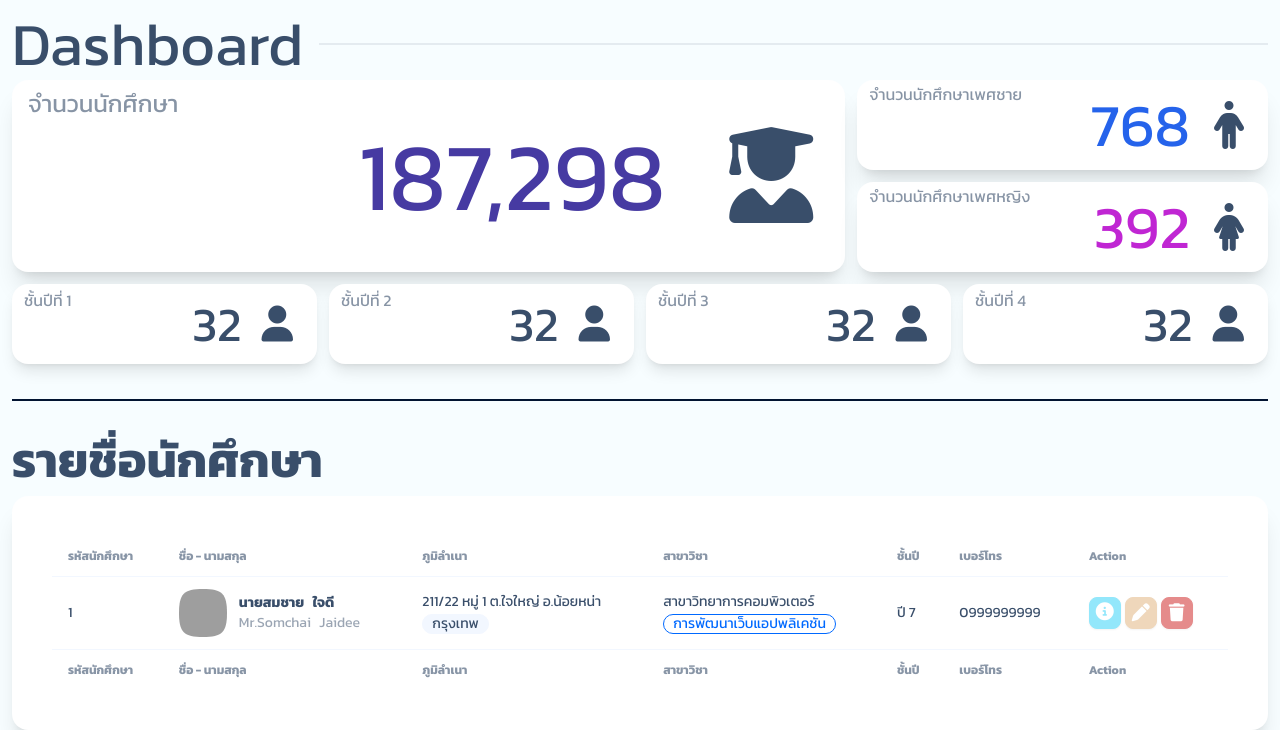
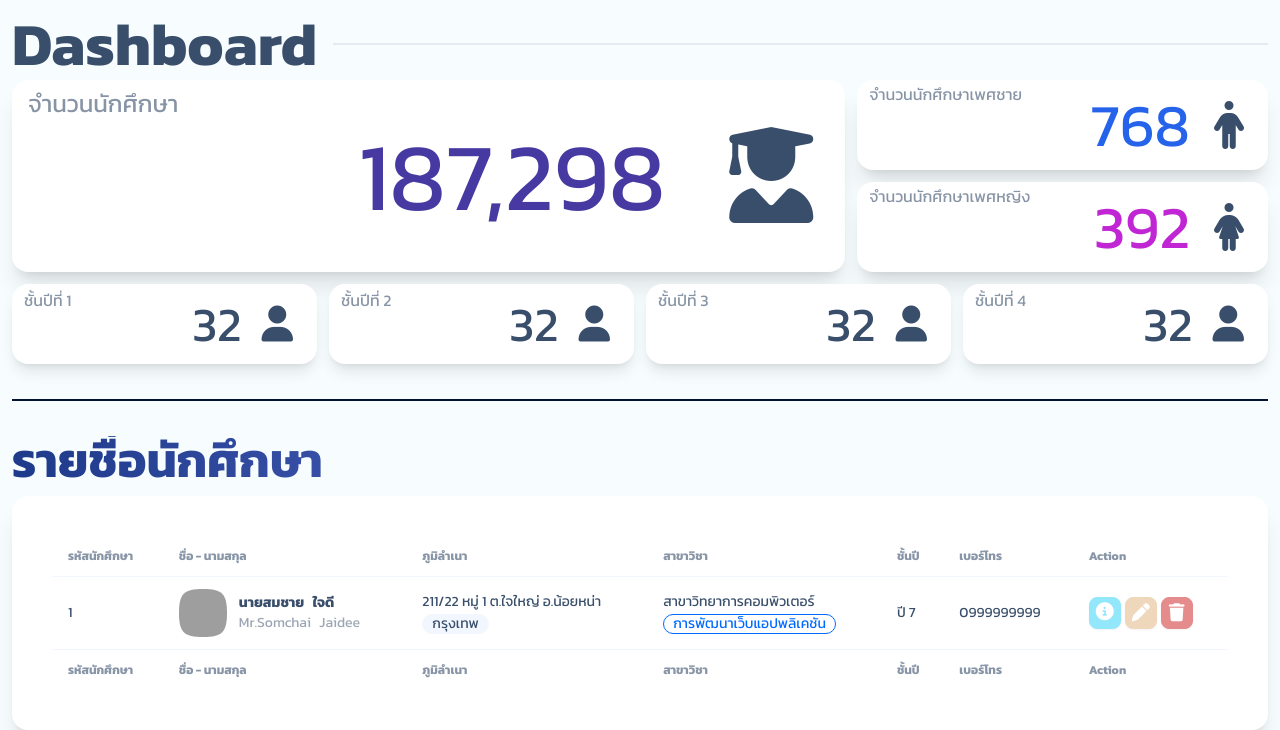
Before and after one commit to FeiZGe/PHP-CRUD-student, a PHP site: page /master.html in a window 1280 px wide. Shown: the part 76-806 px from the top of the page. Run offline with PHP 8.4, Linux system fonts and the light colour scheme; some libraries are stand-ins or nearby versions; grey boxes are pictures that could not be loaded.

Commit message:
change color h1

```diff
--- a/src/master.html
+++ b/src/master.html
@@ -47,7 +47,7 @@
         <div>
             <!-- Dashboard -->
             <section>
-                <h1 class="divider divider-start text-3xl sm:text-6xl mb-7">
+                <h1 class="divider divider-start text-3xl sm:text-6xl font-bold mb-7">
                     Dashboard
                 </h1>
             </section>
@@ -204,7 +204,7 @@
             <!-- Table -->
             <section>
 
-                <h1 class="text-3xl sm:text-5xl font-bold mb-3">
+                <h1 class="text-3xl sm:text-5xl font-bold mb-3 bg-gradient-to-r from-blue-900 to-indigo-400 bg-clip-text text-transparent">
                     รายชื่อนักศึกษา
                 </h1>
 
--- a/src/styles/output.css
+++ b/src/styles/output.css
@@ -2321,6 +2321,10 @@ html {
   overflow-x: auto;
 }
 
+.text-clip {
+  text-overflow: clip;
+}
+
 .text-wrap {
   text-wrap: wrap;
 }
@@ -2370,6 +2374,43 @@ html {
   background-color: rgb(203 213 225 / var(--tw-bg-opacity));
 }
 
+.bg-transparent {
+  background-color: transparent;
+}
+
+.bg-gradient-to-br {
+  background-image: linear-gradient(to bottom right, var(--tw-gradient-stops));
+}
+
+.bg-gradient-to-r {
+  background-image: linear-gradient(to right, var(--tw-gradient-stops));
+}
+
+.from-blue-950 {
+  --tw-gradient-from: #172554 var(--tw-gradient-from-position);
+  --tw-gradient-to: rgb(23 37 84 / 0) var(--tw-gradient-to-position);
+  --tw-gradient-stops: var(--tw-gradient-from), var(--tw-gradient-to);
+}
+
+.from-blue-900 {
+  --tw-gradient-from: #1e3a8a var(--tw-gradient-from-position);
+  --tw-gradient-to: rgb(30 58 138 / 0) var(--tw-gradient-to-position);
+  --tw-gradient-stops: var(--tw-gradient-from), var(--tw-gradient-to);
+}
+
+.to-indigo-500 {
+  --tw-gradient-to: #6366f1 var(--tw-gradient-to-position);
+}
+
+.to-indigo-400 {
+  --tw-gradient-to: #818cf8 var(--tw-gradient-to-position);
+}
+
+.bg-clip-text {
+  -webkit-background-clip: text;
+          background-clip: text;
+}
+
 .p-10 {
   padding: 2.5rem;
 }
@@ -2476,6 +2517,10 @@ html {
 .text-base-100 {
   --tw-text-opacity: 1;
   color: var(--fallback-b1,oklch(var(--b1)/var(--tw-text-opacity)));
+}
+
+.text-transparent {
+  color: transparent;
 }
 
 .opacity-30 {
```
